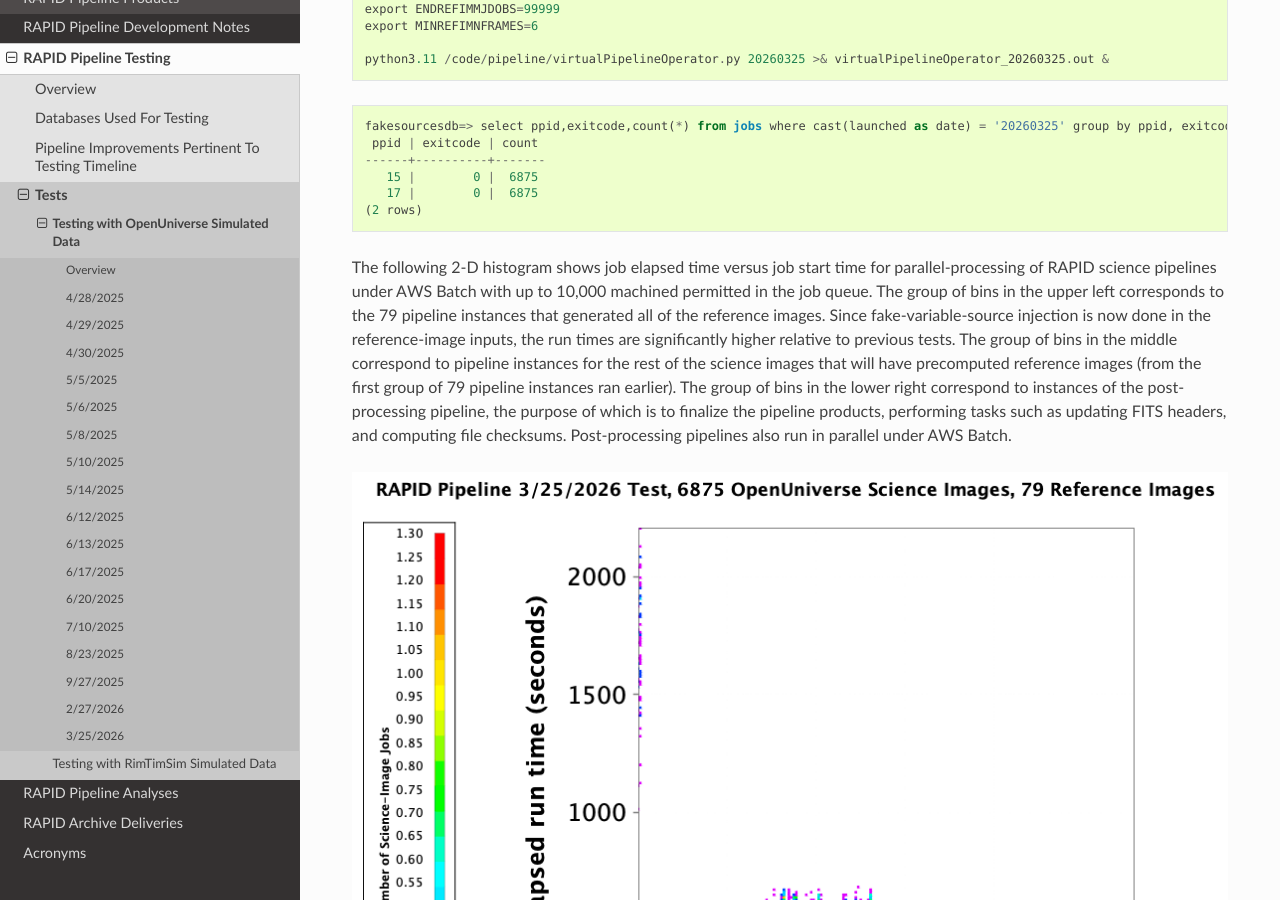
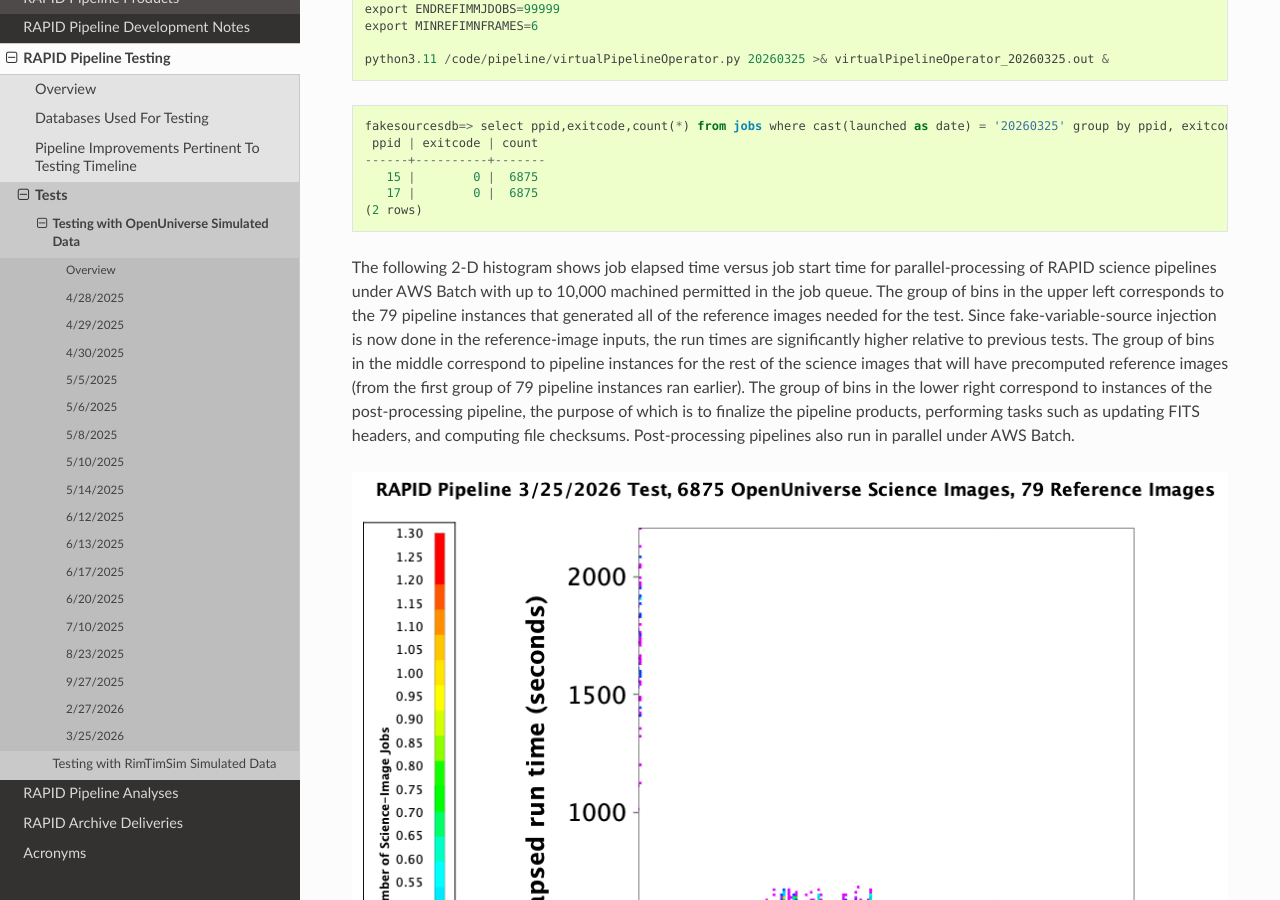
Before and after one commit to Caltech-IPAC/rapid, a Sphinx documentation site: the page built from docs/source/dev/openuniv_tests.rst, in a window 1280 px wide and 900 px high, scrolled down 33944 px. Built offline with Sphinx 7.4.7 and the Read the Docs theme 3.1.0, drawn with Linux system fonts in a browser that asks for light colours.

Commit message:
Made refinement.

```diff
--- a/docs/source/dev/openuniv_tests.rst
+++ b/docs/source/dev/openuniv_tests.rst
@@ -1321,7 +1321,8 @@ SExtractor and PhotUtils catalogs were generated for all three difference-image
 The following 2-D histogram shows job elapsed time versus job start time for parallel-processing
 of RAPID science pipelines under AWS Batch with up to 10,000 machined permitted in the job queue.
 The group of bins in the upper left corresponds to the 79 pipeline instances that generated all
-of the reference images.  Since fake-variable-source injection is now done in the reference-image
+of the reference images needed for the test.
+Since fake-variable-source injection is now done in the reference-image
 inputs, the run times are significantly higher relative to previous tests.  The group of bins in
 the middle correspond to pipeline instances for the rest of the science images that will have
 precomputed reference images (from the first group of 79 pipeline instances ran earlier).
```
